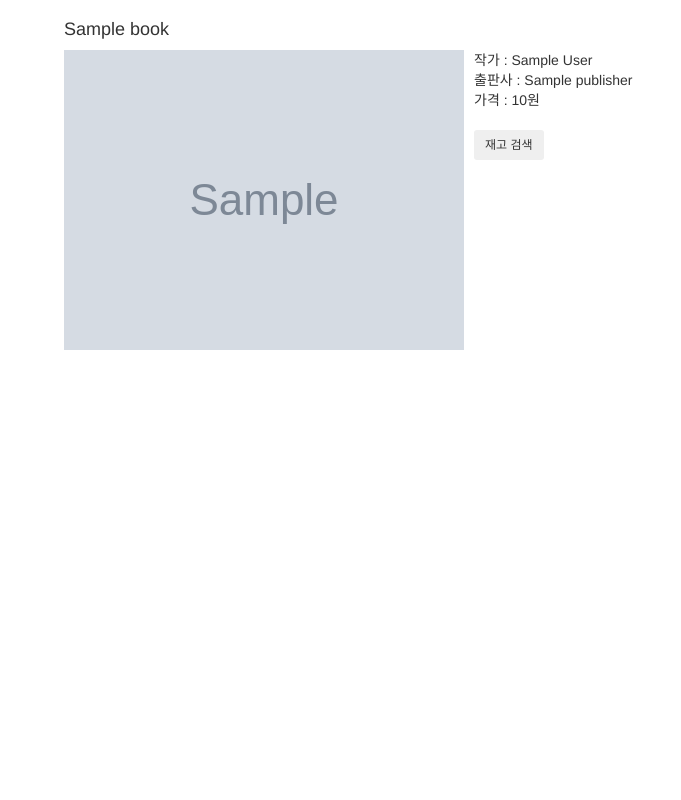
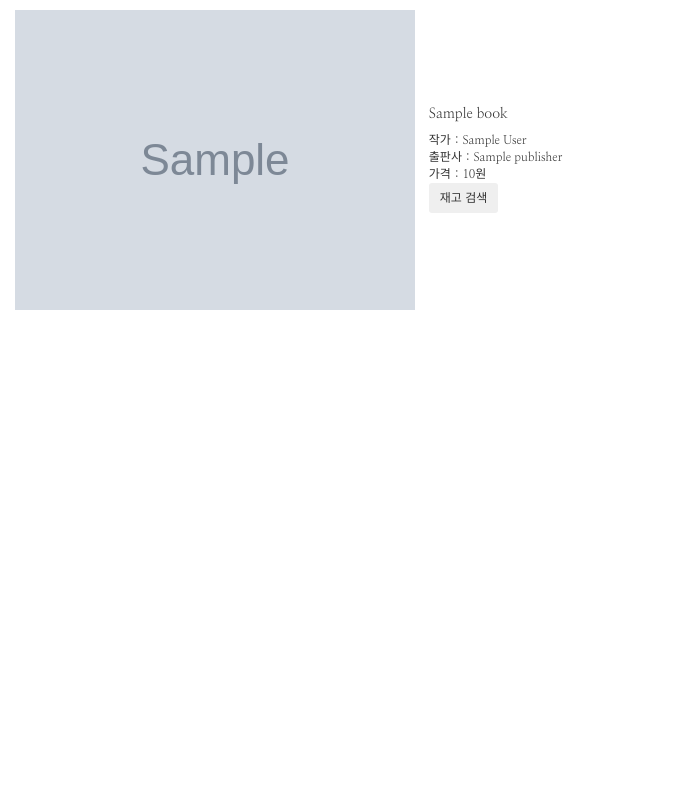
Before and after one commit to yachoo0611/kyobostock, a Django app: template search/templates/search/select.html in a window 1280 px wide. Shown: the whole page, without its empty margins (0-681 px from the left). Run offline with Django 3.2, Linux system fonts and the light colour scheme; the template is opened without the code that fills it: most values are stand-ins (such as "Sample title", 1, 10 or a date in 2020); grey boxes marked "Sample" are stand-in pictures; some libraries are stand-ins or nearby versions.

Commit message:
set css on select

```diff
--- a/search/templates/search/select.html
+++ b/search/templates/search/select.html
@@ -9,30 +9,22 @@
             margin: 0;
             padding: 0;
         }
-        #wrap{
-            width: 90%;
-            overflow: hidden;
-            margin: auto;
+        body{
+            font-family: 'Nanum Myeongjo', serif;
         }
         ul{
             list-style-type: none;
         }
         .book{
             padding-top: 10px;
-            width: auto;
             height: 200px;
         }
-        .infoWrap{
-            width:100%;
-            height: auto;
-        }
-        .infoWrap>li{
-            float: left
-        }
-        .bookImage{
+        .book>div{
+            display: inline-block;
             vertical-align: middle;
         }
         .bookInfo{
+            font-size: 12px;
             padding-left: 10px;
         }
 
@@ -42,30 +34,25 @@
     </style>
 </head>
 <body>
-<div id="wrap">
+<div id="wrap" class="container col-xs-12">
     {% for book in b %}
-    <ul class="book">
-        <li class="title"><h4>{{ book.title }}</h4></li>
-        <li>
-            <ul class="infoWrap">
-                <li class="bookImg"><img src={{ book.image }}></li>
-                <li>
-                    <ul class="bookInfo">
+    <section class="book">
+        <div class="bookImg"><img src={{ book.image }}></div>
+        <div class="bookInfo">
+            <ul>
+                <li><strong><h5>{{ book.title }}</h5></strong></li>
                 <li>작가 : {{ book.author }}</li>
                 <li>출판사 : {{ book.publisher }}</li>
                 <li>가격 : {{ book.price }}원</li>
                 <li>
-                            <br>
                     <form action="/result/{{ book.isbn }}/" method="post">
                         {% csrf_token %}
                         <button type="submit" class="btn btn-sm">재고 검색</button>
                     </form>
                 </li>
             </ul>
-                </li>
-            </ul>
-        </li>
-    </ul>
+        </div>
+    </section>
     {% endfor %}
 </div>
 </body>
```
Also changed, not shown: search/static/css/index.css (added, +26 -0 lines), search/templates/search/index.html (+3 -28 lines). Lines whose indentation alone changed are shown as unchanged.
